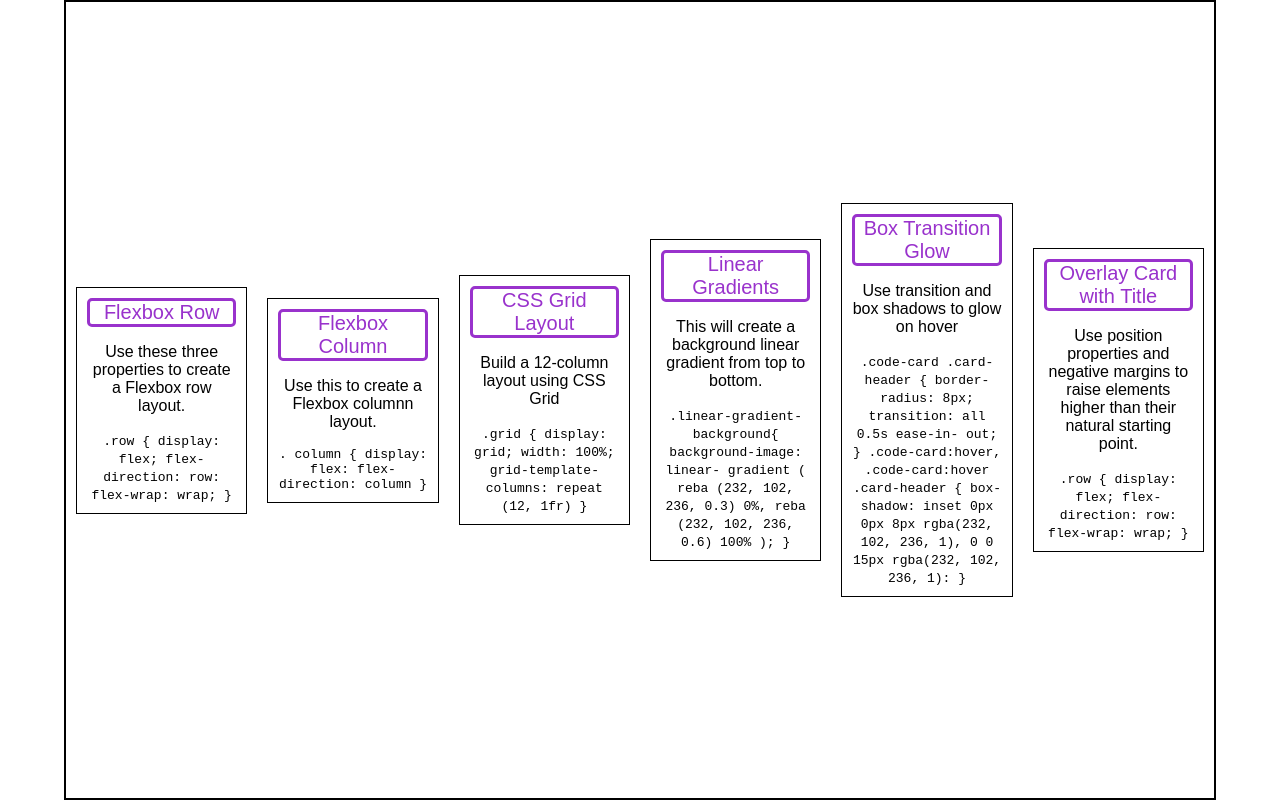
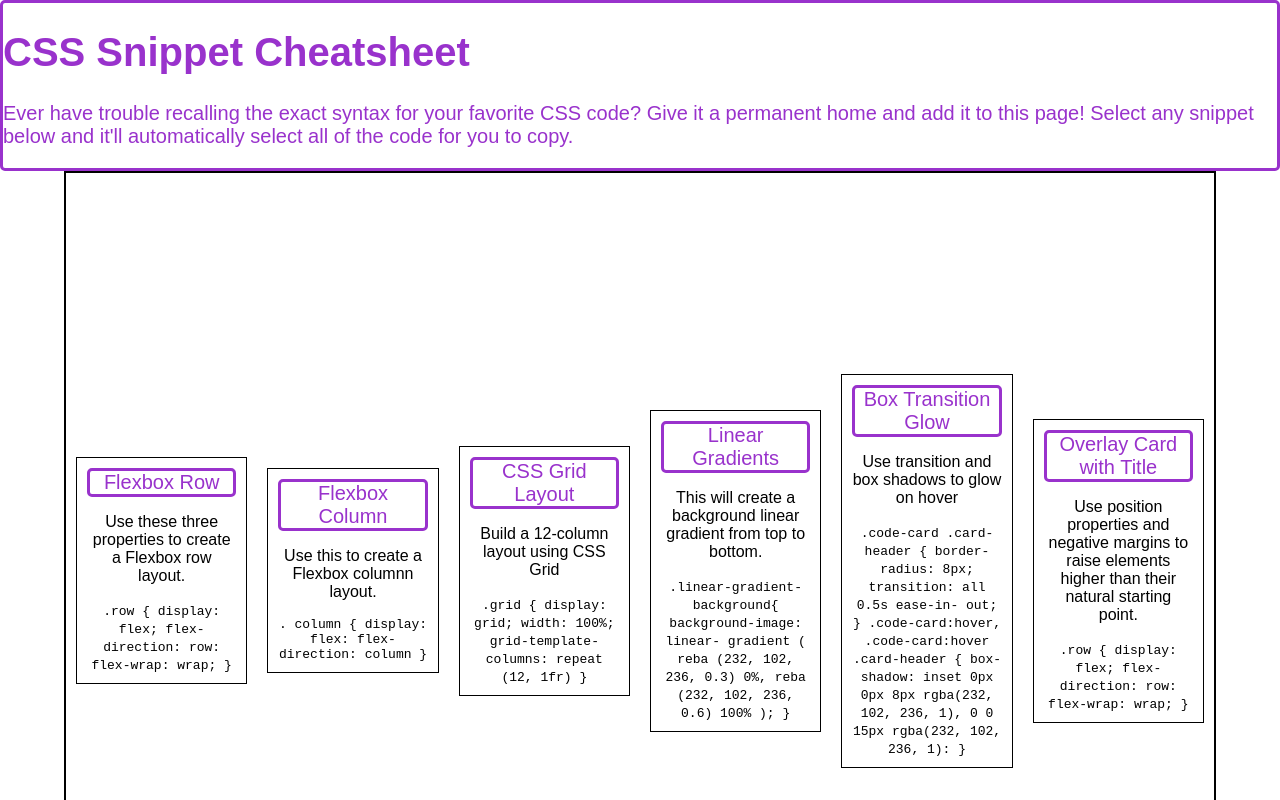
Before and after one commit to tkhobbes43/mini-project-css-styling, a plain HTML site: page index.html in a window 1280 px wide. Shown: the top 800 px of the page. Drawn offline with Linux system fonts and the light colour scheme.

Commit message:
forgot header, so wrote out code for that

```diff
--- a/index.html
+++ b/index.html
@@ -1,13 +1,19 @@
 <!DOCTYPE html>
 <html lang="en">
-<head>
+
+  <head>
     <meta charset="UTF-8">
     <meta http-equiv="X-UA-Compatible" content="IE=edge">
     <meta name="viewport" content="width=device-width, initial-scale=1.0">
     <title>CSS Snippet Cheatsheet</title>
     <link rel="stylesheet" href="./asset/style.css"/>
-</head>
-<body>
+  </head>
+
+  <body>
+    <header>
+      <h1> CSS Snippet Cheatsheet</h1>
+      <p> Ever have trouble recalling the exact syntax for your favorite CSS code? Give it a permanent home and add it to this page! Select any snippet below and it'll automatically select all of the code for you to copy.</p>
+    </header>
     <main>
         <section class="card"> <!--flexbox row-->
           <header>Flexbox Row</header>
```
